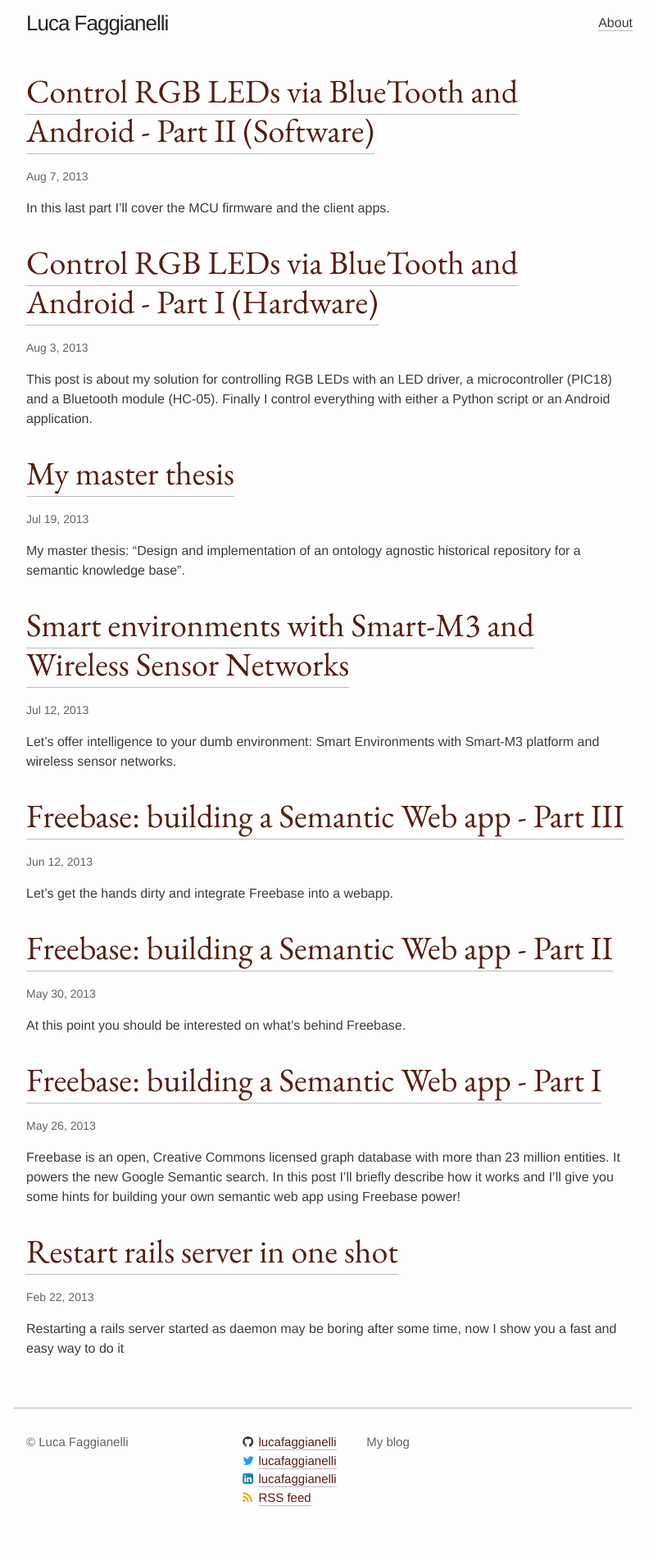
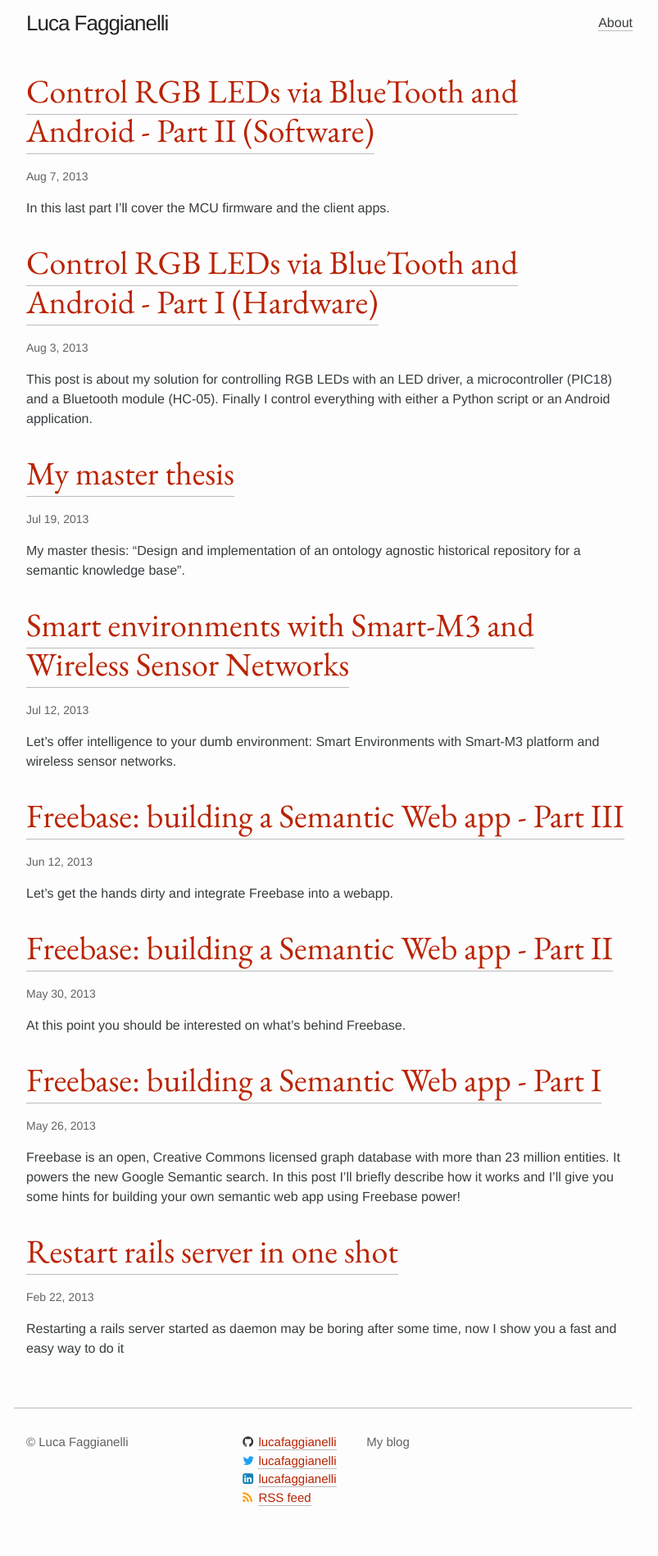
Before and after one commit to lucafaggianelli/lucafaggianelli.github.io, a Jekyll site: the page built from index.html, in a window 1280 px wide. Shown: the whole page at 82% size, without its empty margins (238-1041 px from the left). Built offline with Jekyll 4.4.1, drawn with Linux system fonts in a browser that asks for light colours.

Commit message:
Change red color

```diff
--- a/css/main.scss
+++ b/css/main.scss
@@ -15,7 +15,7 @@ $spacing-unit:     30px;
 
 $text-color:       #373D3F;
 $background-color: #fdfdfd;
-$brand-color:      #541F14;
+$brand-color:      #BA2302;
 
 $grey-color:       #626266;
 $grey-color-light: lighten($grey-color, 35%);
```
